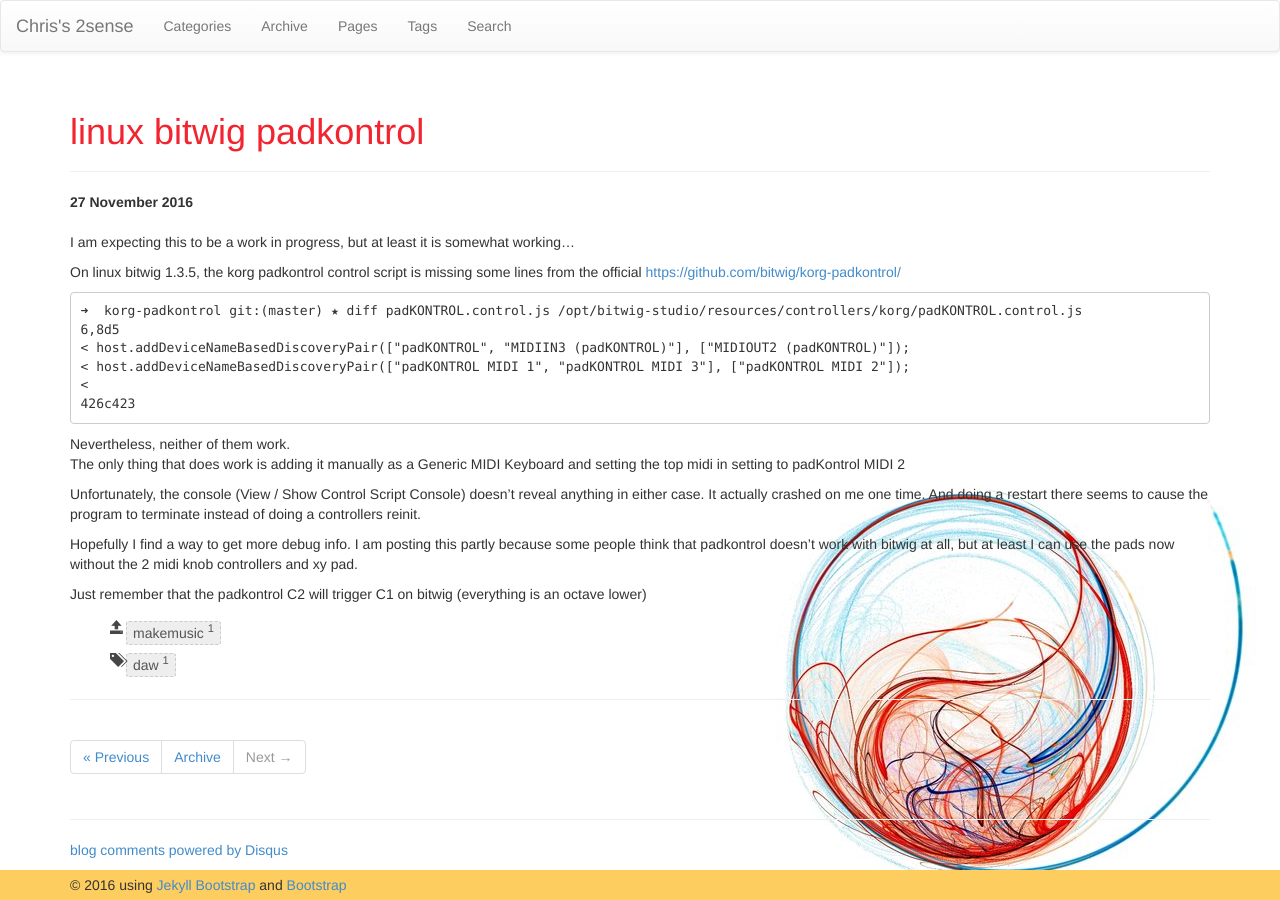
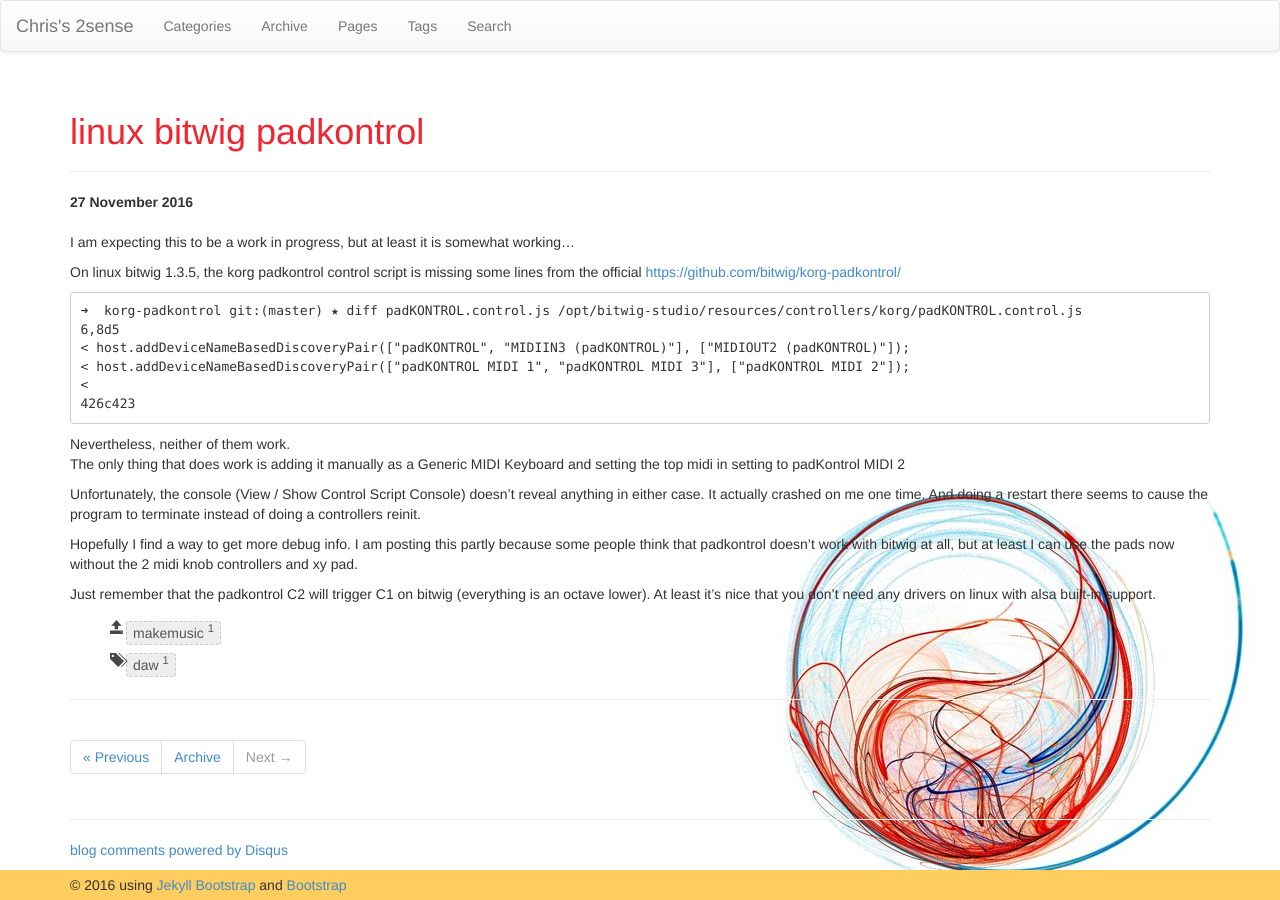
Before and after one commit to faizanvahevaria/chrisamow.github.io, a Jekyll site: the page built from _posts/2016-11-27-linux-bitwig-padkontrol.md, in a window 1280 px wide. Built offline with Jekyll 4.4.1, drawn with Linux system fonts in a browser that asks for light colours; nearby versions of some CDN libraries; comment, search, counter and statistics services are not loaded.

Commit message:
blog content

```diff
--- a/_posts/2016-11-27-linux-bitwig-padkontrol.md
+++ b/_posts/2016-11-27-linux-bitwig-padkontrol.md
@@ -25,4 +25,4 @@ Unfortunately, the console (View / Show Control Script Console) doesn't reveal a
 
 Hopefully I find a way to get more debug info.  I am posting this partly because some people think that padkontrol doesn't work with bitwig at all, but at least I can use the pads now without the 2 midi knob controllers and xy pad.
 
-Just remember that the padkontrol C2 will trigger C1 on bitwig (everything is an octave lower)
+Just remember that the padkontrol C2 will trigger C1 on bitwig (everything is an octave lower).  At least it's nice that you don't need any drivers on linux with alsa built-in support.
```
